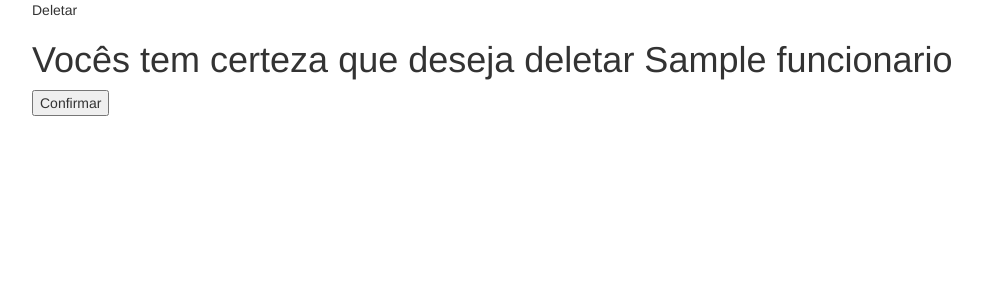
After one commit to xamgun/gestao_rh, a Django app: page /funcionarios/deletar/1 in a window 1280 px wide. The commit adds this page. Shown: the top 300 px of the page, without its empty margins (38-1020 px from the left). Run offline with Django 3.2, Linux system fonts and the light colour scheme; tables that the repository leaves empty hold one stand-in row (values such as "Sample post"); parts of the project's set-up code (start-up, migrations or seed data) failed here and were passed over; some libraries are stand-ins or nearby versions.

Commit message:
Added delete funcionario to crud

```diff
--- /dev/null
+++ b/apps/funcionarios/templates/funcionarios/funcionario_confirm_delete.html
@@ -0,0 +1,14 @@
+{% extends 'base.html' %}
+
+
+{% block main %}
+    Deletar
+    <form method="post">
+    {% csrf_token  %}
+    <h1>Vocês tem certeza que deseja deletar {{ object }}</h1>
+    {{ form }}
+
+    <button type="submit">Confirmar</button>
+    </form>
+
+{% endblock %}
--- a/apps/funcionarios/templates/funcionarios/funcionario_list.html
+++ b/apps/funcionarios/templates/funcionarios/funcionario_list.html
@@ -5,5 +5,6 @@
     List
     {% for funcionario in object_list %}
         <a href="{% url 'update_funcionarios' funcionario.id %}" type="" class="" about="">{{ funcionario }}</a><br>
+        <a href="{% url 'delete_funcionarios' funcionario.id %}">Deletar</a>
     {% endfor %}
 {% endblock %}
--- a/apps/funcionarios/urls.py
+++ b/apps/funcionarios/urls.py
@@ -1,8 +1,9 @@
 from django.urls import path
-from .views import FuncionariosList, FuncionariosEdit
+from .views import FuncionariosList, FuncionariosEdit, FuncionariosDelete
 
 
 urlpatterns = [
     path('funcionarios', FuncionariosList.as_view(), name='list_funcionarios'),
     path('editar/<int:pk>', FuncionariosEdit.as_view(), name='update_funcionarios'),
+    path('deletar/<int:pk>', FuncionariosDelete.as_view(), name='delete_funcionarios'),
 ]
--- a/apps/funcionarios/views.py
+++ b/apps/funcionarios/views.py
@@ -1,4 +1,5 @@
-from django.views.generic import ListView, UpdateView
+from django.urls import reverse_lazy
+from django.views.generic import ListView, UpdateView, DeleteView
 from .models import Funcionario
 
 
@@ -13,3 +14,7 @@ class FuncionariosList(ListView):
 class FuncionariosEdit(UpdateView):
     model = Funcionario
     fields = ['nome', 'departamentos']
+
+class FuncionariosDelete(DeleteView):
+    model = Funcionario
+    success_url = reverse_lazy('list_funcionarios')
```
